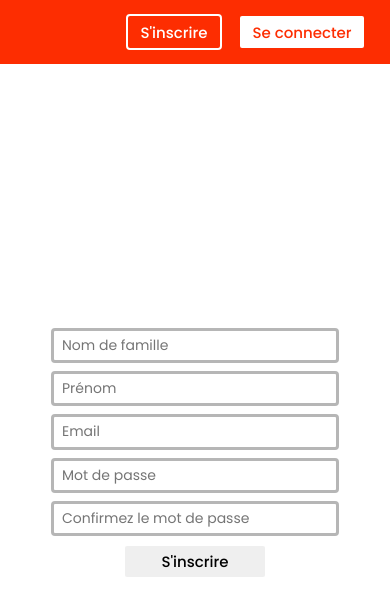
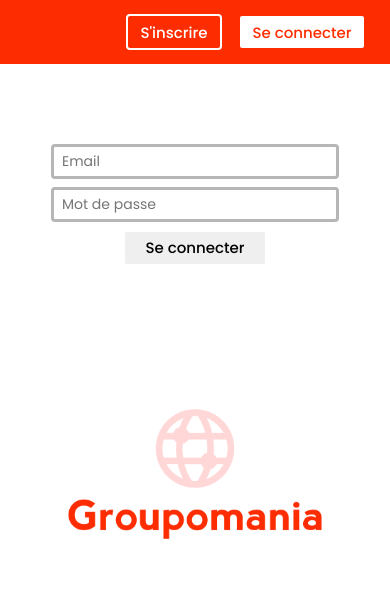
Before and after one commit to SebastienStordeur/Groupomania, a React (Create React App) app: page /signup in a window 390 px wide. Shown: the top 616 px of the page. Built offline with nearby package versions, Linux system fonts and the light colour scheme.

Commit message:
register and login pages fully responsives

```diff
--- a/src/App.js
+++ b/src/App.js
@@ -10,7 +10,7 @@ function App() {
     <div className="App">
       <Router>
         <Switch>
-          <Route path='/'><RegisterPage /></Route>
+          <Route exact path='/'><RegisterPage /></Route>
           <Route path='/signup'><SignupPage /></Route>
         </Switch>
       </Router>
--- a/src/sass/components/_forms.scss
+++ b/src/sass/components/_forms.scss
@@ -2,7 +2,14 @@
 
 /***************register form *************/
 .register-form{
+  display: flex;
+  flex-direction: column;
   margin: 10rem 4rem;
+}
+@media (max-width: 800px) {
+  .register-form {
+    margin: 10rem auto 5rem auto;
+  }
 }
 input {
   margin-bottom: 0.5rem;
@@ -26,8 +33,18 @@ input {
   justify-content: center;
 }
 
+@media (max-width: 800px) {
+  .register-form {
+    justify-content: center;
+  }
+}
 /****** signup form *****/
 .signup-form {
   margin: 14rem 4rem;
+}
 
+@media (max-width: 800px) {
+  .signup-form {
+    margin: 10rem auto 5rem auto;
+  }
 }
--- a/src/sass/components/_registerLogo.scss
+++ b/src/sass/components/_registerLogo.scss
@@ -15,3 +15,15 @@
     }
   }
 }
+
+@media (max-width: 800px) {
+  .register-body{
+    margin-top: -5rem;
+    flex-direction: column-reverse;
+    &__logo-container {
+      width: 20rem;
+      height: 20rem;
+      margin: -2rem auto 0 auto;
+    }
+  }
+}
--- a/src/style.css
+++ b/src/style.css
@@ -37,9 +37,16 @@ a {
 
 /***************register form *************/
 .register-form {
+  display: flex;
+  flex-direction: column;
   margin: 10rem 4rem;
 }
 
+@media (max-width: 800px) {
+  .register-form {
+    margin: 10rem auto 5rem auto;
+  }
+}
 input {
   margin-bottom: 0.5rem;
   font-family: "Poppins", sans-serif;
@@ -64,11 +71,21 @@ input {
   justify-content: center;
 }
 
+@media (max-width: 800px) {
+  .register-form {
+    justify-content: center;
+  }
+}
 /****** signup form *****/
 .signup-form {
   margin: 14rem 4rem;
 }
 
+@media (max-width: 800px) {
+  .signup-form {
+    margin: 10rem auto 5rem auto;
+  }
+}
 .register-body {
   display: flex;
   justify-content: center;
@@ -87,6 +104,17 @@ input {
   object-fit: cover;
 }
 
+@media (max-width: 800px) {
+  .register-body {
+    margin-top: -5rem;
+    flex-direction: column-reverse;
+  }
+  .register-body__logo-container {
+    width: 20rem;
+    height: 20rem;
+    margin: -2rem auto 0 auto;
+  }
+}
 .btn {
   height: 2.2rem;
   width: 9rem;
```
Also changed, not shown: 1 other file (tests, documents, lock files or other folders).
